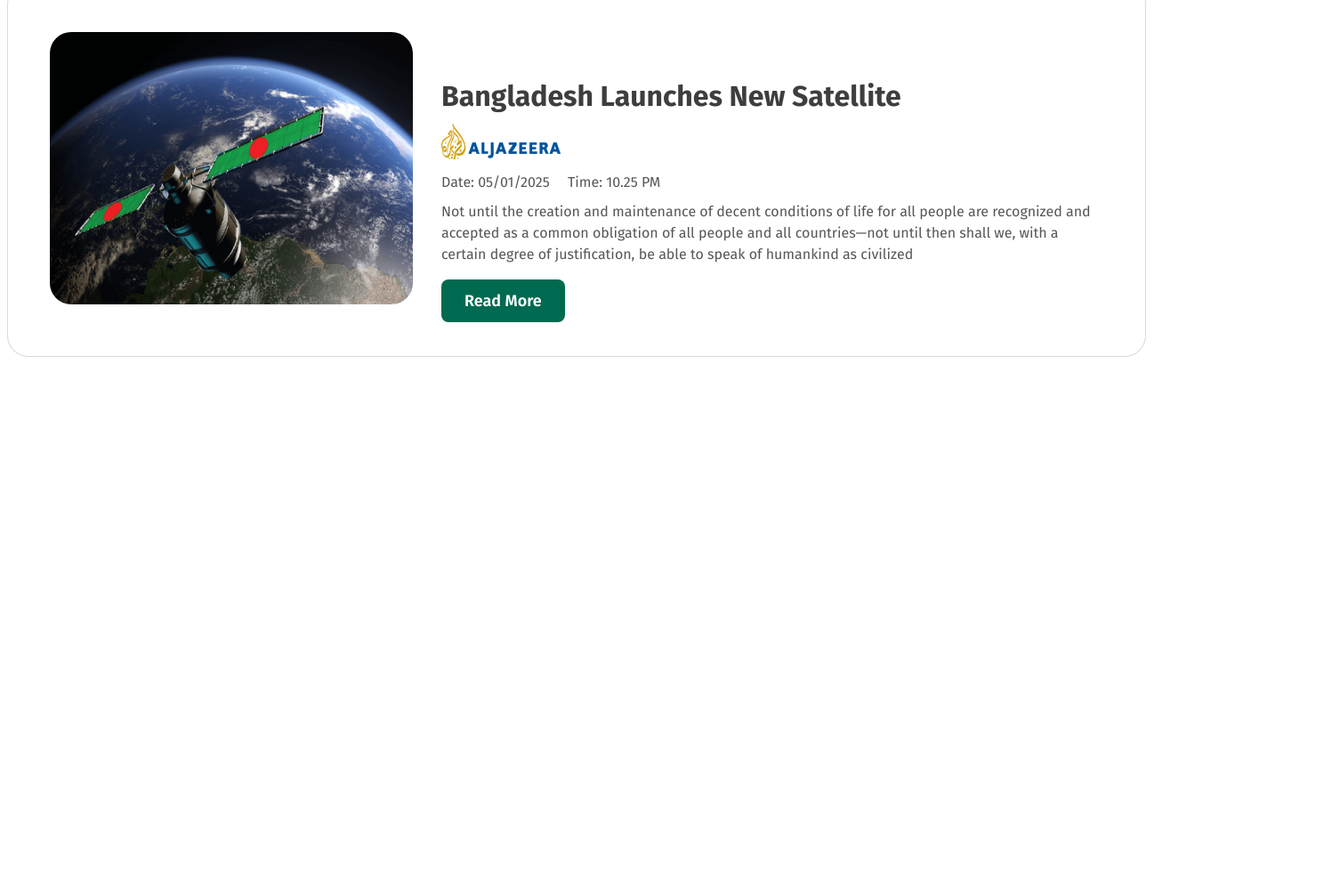
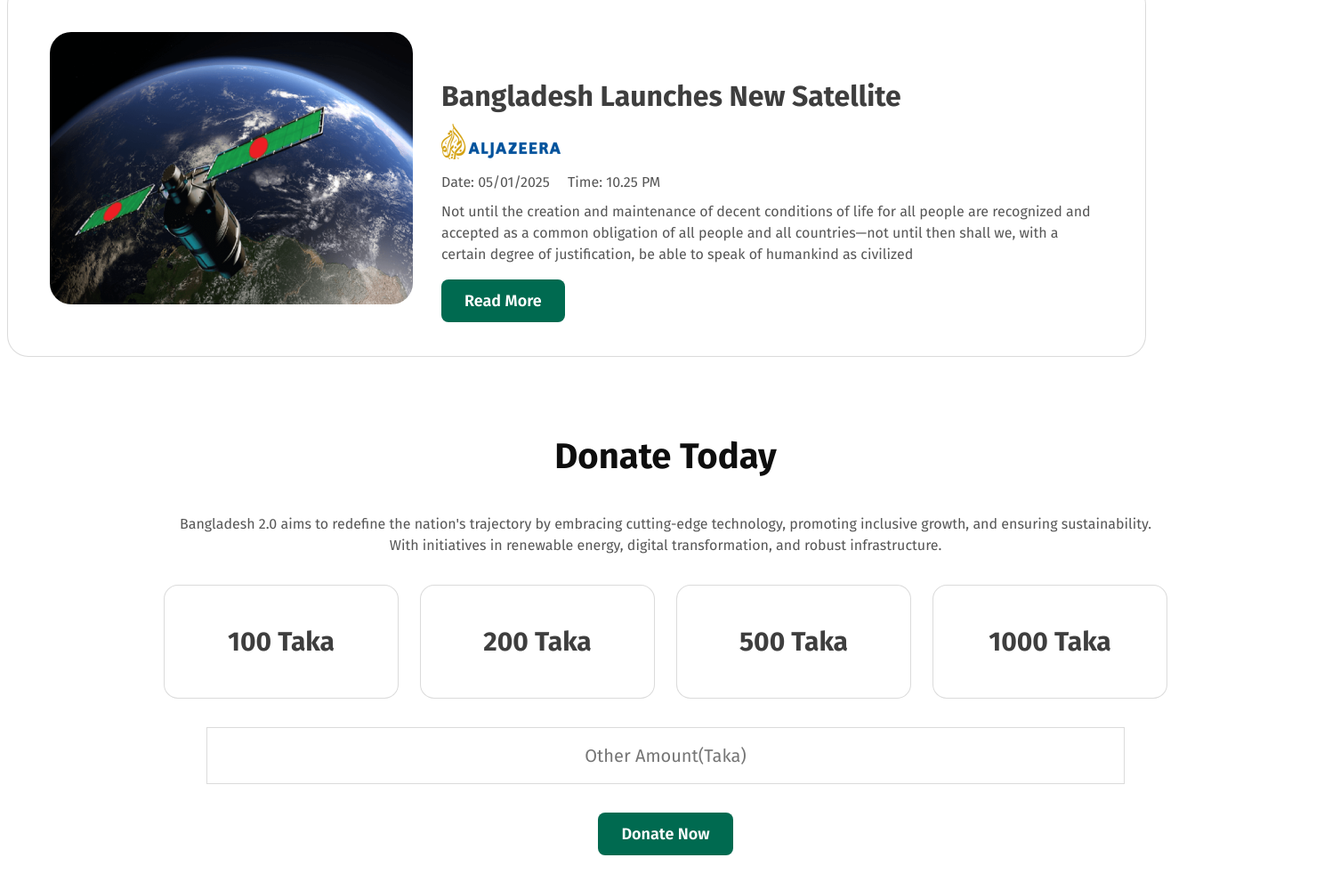
Before and after one commit to MasadRayan/Batch11-Assignment-1, a plain HTML site: page index.html in a window 1280 px wide. Shown: the part 2564-3564 px from the top of the page at 89% size, 1488 px wide, since content can reach past the window. Before the commit the page ends 2991 px from the top, so only its background shows below. Drawn offline with Linux system fonts and the light colour scheme.

Commit message:
donation part added

```diff
--- a/index.html
+++ b/index.html
@@ -130,6 +130,28 @@
                 </div>
             </div>
         </section>
+        <section class="section-3">
+            <div class="section-3-container">
+                <h3 class="section-3-title">Donate Today</h3>
+                <p class="section3-description">Bangladesh 2.0 aims to redefine the nation's trajectory by embracing cutting-edge technology, promoting inclusive growth, and ensuring sustainability. With initiatives in renewable energy, digital transformation, and robust infrastructure.</p>
+                <div class="donation-container">
+                    <div class="donation-box">
+                        <p class="donationparagraph">100 Taka</p>
+                    </div>
+                    <div class="donation-box">
+                        <p class="donationparagraph">200 Taka</p>
+                    </div>
+                    <div class="donation-box">
+                        <p class="donationparagraph">500 Taka</p>
+                    </div>
+                    <div class="donation-box">
+                        <p class="donationparagraph">1000 Taka</p>
+                    </div>
+                </div>
+                <input type="text" class="donation-amount" placeholder="Other Amount(Taka)">
+                <button class="section-2-btn">Donate Now</button>
+            </div>
+        </section>
     </main>
     <footer>
 
--- a/styles/index.css
+++ b/styles/index.css
@@ -144,6 +144,7 @@
     cursor: pointer;
     transition: 0.8s;
 }
+
 .section-2-btn:hover {
     background-color: darkgreen;
     color: red;
@@ -344,11 +345,11 @@
 /* section-2 style */
 
 .section-2 {
-    width: 1280px;
-    height: 1406px;
     margin: 0 auto;
     margin-top: 0;
     margin-bottom: 80px;
+    width: 1280px;
+    height: 1406px;
     padding: 0;
 }
 
@@ -381,3 +382,92 @@
     flex-direction: column;
     gap: 24px;
 }
+
+/* section-3 style */
+
+.section-3 {
+    width: 1280px;
+    height: 395px;
+    margin: 0 auto;
+    margin-top: 0;
+    margin-bottom: 80px;
+    padding: 80px 100px;
+}
+
+.section-3-container {
+    height: 100%;
+    display: flex;
+    align-items: center;
+    justify-content: center;
+    flex-direction: column;
+}
+
+.section-3-title {
+    color: rgb(14, 14, 14);
+    font-family: Fira Sans;
+    font-size: 40px;
+    font-weight: 700;
+    text-align: center;
+    margin-bottom: 24px;
+}
+
+.section3-description {
+    width: 1104px;
+    height: 48px;
+    color: rgba(14, 14, 14, 0.7);
+    font-family: Fira Sans;
+    font-size: 16px;
+    font-weight: 400;
+    line-height: 24px;
+    text-align: center;
+    margin-bottom: 32px;
+}
+
+.donation-container {
+    display: flex;
+    justify-content: center;
+    align-items: center;
+    gap: 24px;
+    margin-bottom: 32px;
+}
+
+.donation-box {
+    width: 264px;
+    height: 128px;
+    box-sizing: border-box;
+    border: 1px solid rgba(14, 14, 14, 0.15);
+    border-radius: 16px;
+    background: rgb(255, 255, 255);
+    display: flex;
+    align-items: center;
+    justify-content: center;
+    cursor: pointer;
+}
+
+.donationparagraph {
+    color: rgba(14, 14, 14, 0.8);
+    font-family: Fira Sans;
+    font-size: 30px;
+    font-weight: 700;
+}
+
+.donation-box:hover
+{
+    background-color: rgb(198, 228, 214);
+}
+
+
+.donation-amount {
+    width: 1032px;
+    height: 64px;
+    box-sizing: border-box;
+    border: 1px solid rgba(14, 14, 14, 0.15);
+    background: rgb(255, 255, 255);
+    padding: 20px 40px 20px 40px;
+    color: rgba(14, 14, 14, 0.3);
+    font-family: Fira Sans;
+    font-size: 20px;
+    font-weight: 400;
+    text-align: center;
+    margin-bottom: 32px;
+}
```
